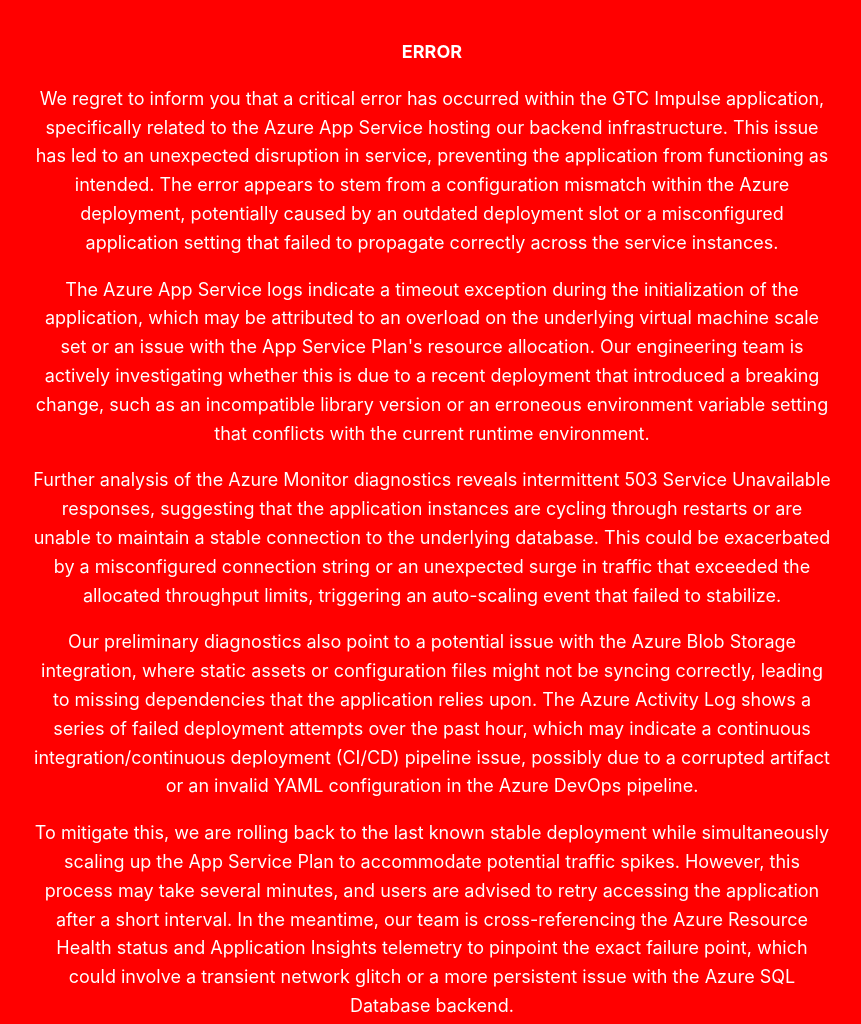
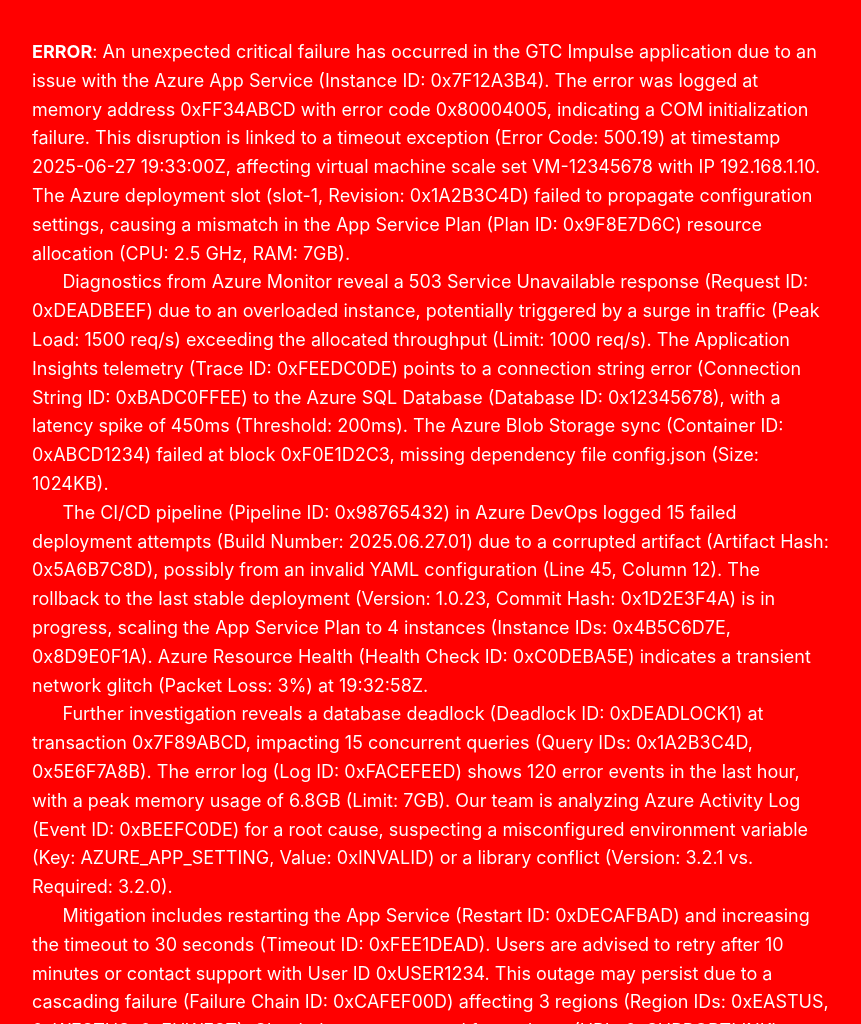
Before and after one commit to gtc-impulse-app-dev/gtc-impulse-app-dev.github.io, a plain HTML site: page pages/errorpage.html in a window 1280 px wide. Shown: the top 1024 px of the page, without its empty margins (208-1069 px from the left). Drawn offline with Linux system fonts and the light colour scheme.

Commit message:
updated the home

```diff
--- a/pages/errorpage.html
+++ b/pages/errorpage.html
@@ -17,7 +17,7 @@
       justify-content: center;
       align-items: center;
       min-height: 100vh;
-      text-align: center;
+      text-align: left;
       overflow-x: hidden;
     }
 
@@ -29,6 +29,7 @@
     .error-message {
       font-size: 18px;
       line-height: 1.6;
+      white-space: pre-wrap;
     }
 
     /* Responsive Design */
@@ -49,19 +50,18 @@
         font-size: 18px;
       }
     }
+    .error-text {
+      font-size: 18px;
+    }
   </style>
   </head>
   <body>
   <div class="error-container">
-    <div class="error-message">
-      <p><strong>ERROR</strong></p>
-      <p>We regret to inform you that a critical error has occurred within the GTC Impulse application, specifically related to the Azure App Service hosting our backend infrastructure. This issue has led to an unexpected disruption in service, preventing the application from functioning as intended. The error appears to stem from a configuration mismatch within the Azure deployment, potentially caused by an outdated deployment slot or a misconfigured application setting that failed to propagate correctly across the service instances.</p>
-      <p>The Azure App Service logs indicate a timeout exception during the initialization of the application, which may be attributed to an overload on the underlying virtual machine scale set or an issue with the App Service Plan's resource allocation. Our engineering team is actively investigating whether this is due to a recent deployment that introduced a breaking change, such as an incompatible library version or an erroneous environment variable setting that conflicts with the current runtime environment.</p>
-      <p>Further analysis of the Azure Monitor diagnostics reveals intermittent 503 Service Unavailable responses, suggesting that the application instances are cycling through restarts or are unable to maintain a stable connection to the underlying database. This could be exacerbated by a misconfigured connection string or an unexpected surge in traffic that exceeded the allocated throughput limits, triggering an auto-scaling event that failed to stabilize.</p>
-      <p>Our preliminary diagnostics also point to a potential issue with the Azure Blob Storage integration, where static assets or configuration files might not be syncing correctly, leading to missing dependencies that the application relies upon. The Azure Activity Log shows a series of failed deployment attempts over the past hour, which may indicate a continuous integration/continuous deployment (CI/CD) pipeline issue, possibly due to a corrupted artifact or an invalid YAML configuration in the Azure DevOps pipeline.</p>
-      <p>To mitigate this, we are rolling back to the last known stable deployment while simultaneously scaling up the App Service Plan to accommodate potential traffic spikes. However, this process may take several minutes, and users are advised to retry accessing the application after a short interval. In the meantime, our team is cross-referencing the Azure Resource Health status and Application Insights telemetry to pinpoint the exact failure point, which could involve a transient network glitch or a more persistent issue with the Azure SQL Database backend.</p>
-      <p>We apologize for the inconvenience and are working diligently to resolve this matter. Please bear with us as we address this critical outage. For further updates, please check your email or the GTC Impulse support portal, where we will post regular status reports. If the issue persists beyond the next hour, please contact our support team with your user ID for personalized assistance. Thank you for your patience as we strive to restore full functionality to the GTC Impulse platform.</p>
-    </div>
+    <p class="error-message"><strong class="error-text">ERROR</strong>: An unexpected critical failure has occurred in the GTC Impulse application due to an issue with the Azure App Service (Instance ID: 0x7F12A3B4). The error was logged at memory address 0xFF34ABCD with error code 0x80004005, indicating a COM initialization failure. This disruption is linked to a timeout exception (Error Code: 500.19) at timestamp 2025-06-27 19:33:00Z, affecting virtual machine scale set VM-12345678 with IP 192.168.1.10. The Azure deployment slot (slot-1, Revision: 0x1A2B3C4D) failed to propagate configuration settings, causing a mismatch in the App Service Plan (Plan ID: 0x9F8E7D6C) resource allocation (CPU: 2.5 GHz, RAM: 7GB).
+      Diagnostics from Azure Monitor reveal a 503 Service Unavailable response (Request ID: 0xDEADBEEF) due to an overloaded instance, potentially triggered by a surge in traffic (Peak Load: 1500 req/s) exceeding the allocated throughput (Limit: 1000 req/s). The Application Insights telemetry (Trace ID: 0xFEEDC0DE) points to a connection string error (Connection String ID: 0xBADC0FFEE) to the Azure SQL Database (Database ID: 0x12345678), with a latency spike of 450ms (Threshold: 200ms). The Azure Blob Storage sync (Container ID: 0xABCD1234) failed at block 0xF0E1D2C3, missing dependency file config.json (Size: 1024KB).
+      The CI/CD pipeline (Pipeline ID: 0x98765432) in Azure DevOps logged 15 failed deployment attempts (Build Number: 2025.06.27.01) due to a corrupted artifact (Artifact Hash: 0x5A6B7C8D), possibly from an invalid YAML configuration (Line 45, Column 12). The rollback to the last stable deployment (Version: 1.0.23, Commit Hash: 0x1D2E3F4A) is in progress, scaling the App Service Plan to 4 instances (Instance IDs: 0x4B5C6D7E, 0x8D9E0F1A). Azure Resource Health (Health Check ID: 0xC0DEBA5E) indicates a transient network glitch (Packet Loss: 3%) at 19:32:58Z.
+      Further investigation reveals a database deadlock (Deadlock ID: 0xDEADLOCK1) at transaction 0x7F89ABCD, impacting 15 concurrent queries (Query IDs: 0x1A2B3C4D, 0x5E6F7A8B). The error log (Log ID: 0xFACEFEED) shows 120 error events in the last hour, with a peak memory usage of 6.8GB (Limit: 7GB). Our team is analyzing Azure Activity Log (Event ID: 0xBEEFC0DE) for a root cause, suspecting a misconfigured environment variable (Key: AZURE_APP_SETTING, Value: 0xINVALID) or a library conflict (Version: 3.2.1 vs. Required: 3.2.0).
+      Mitigation includes restarting the App Service (Restart ID: 0xDECAFBAD) and increasing the timeout to 30 seconds (Timeout ID: 0xFEE1DEAD). Users are advised to retry after 10 minutes or contact support with User ID 0xUSER1234. This outage may persist due to a cascading failure (Failure Chain ID: 0xCAFEF00D) affecting 3 regions (Region IDs: 0xEASTUS, 0xWESTUS, 0xEUWEST). Check the support portal for updates (URL: 0xSUPPORTLINK) or email support@gtc-impulse.com with Incident ID: 0xERROR9999 for assistance.</p>
   </div>
   </body>
 </html>
--- a/scripts/home.js
+++ b/scripts/home.js
@@ -85,7 +85,7 @@
 // Function to navigate to error page and clear stack
 function navigateToErrorPage() {
     history.pushState(null, '', '/pages/errorpage.html'); // Clear stack by creating a new history entry
-    window.location.href = '/errorpage.html';
+    window.location.href = '/pages/errorpage.html';
 }
 
 // Initialize home page
```
